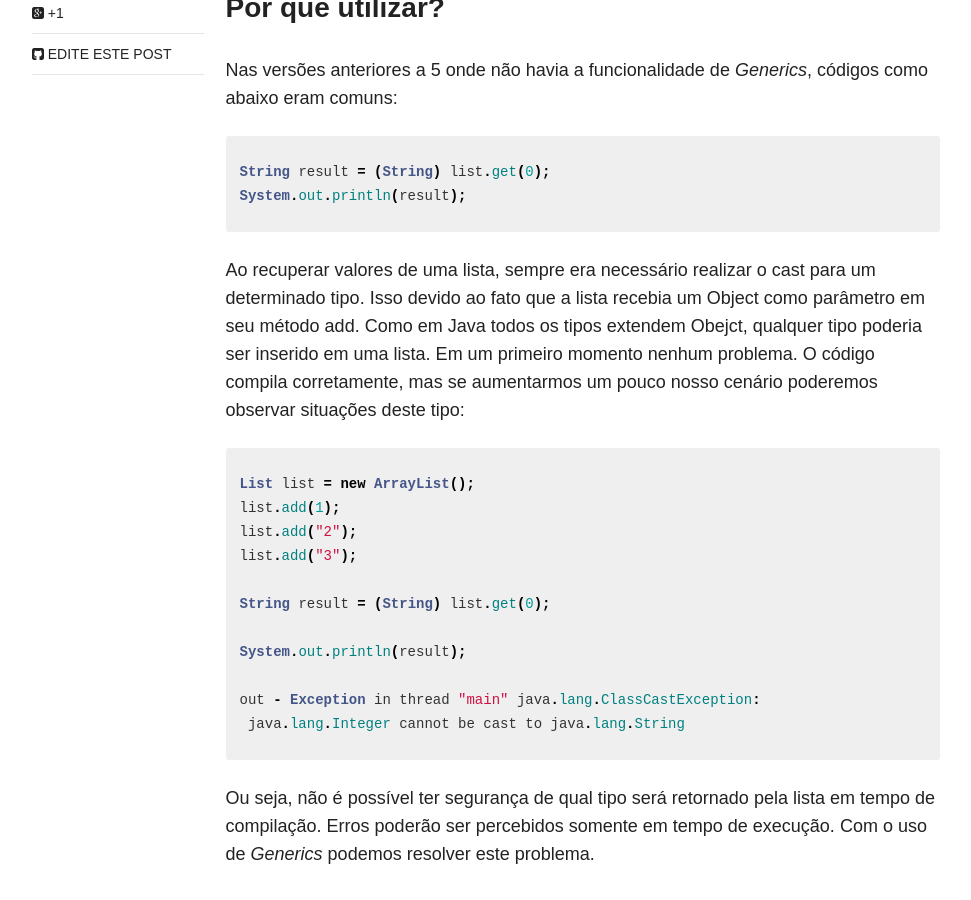
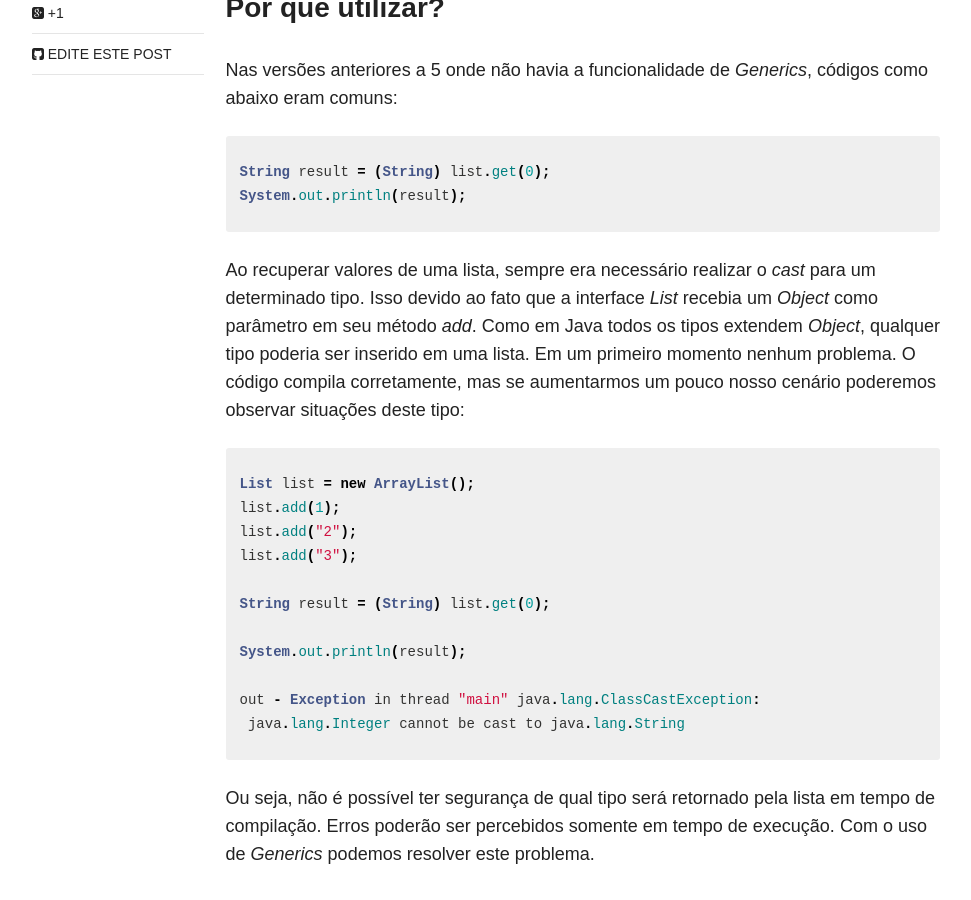
Before and after one commit to robsonbittencourt/rbittencourt.com, a Jekyll site: the page built from _posts/2016-01-22-introducao-a-generics.md, in a window 1280 px wide and 900 px high, scrolled down 792 px. Shown: the whole window, without its empty margins (154-1125 px from the left). Built offline with Jekyll 4.4.1, drawn with Linux system fonts in a browser that asks for light colours; nearby versions of some CDN libraries; comment, search, counter and statistics services are not loaded.

Commit message:
Post sobre generics

```diff
--- a/_posts/2016-01-08-introducao-a-generics.md
+++ b/_posts/2016-01-22-introducao-a-generics.md
@@ -27,7 +27,7 @@ System.out.println(result);
 
 {% endhighlight %}
 
-Ao recuperar valores de uma lista, sempre era necessário realizar o cast para um determinado tipo. Isso devido ao fato que a lista recebia um Object como parâmetro em seu método add. Como em Java todos os tipos extendem Obejct, qualquer tipo poderia ser inserido em uma lista. Em um primeiro momento nenhum problema. O código compila corretamente, mas se aumentarmos um pouco nosso cenário poderemos observar situações deste tipo:
+Ao recuperar valores de uma lista, sempre era necessário realizar o *cast* para um determinado tipo. Isso devido ao fato que a interface *List* recebia um *Object* como parâmetro em seu método *add*. Como em Java todos os tipos extendem *Object*, qualquer tipo poderia ser inserido em uma lista. Em um primeiro momento nenhum problema. O código compila corretamente, mas se aumentarmos um pouco nosso cenário poderemos observar situações deste tipo:
 
 {% highlight java %}
 
```
